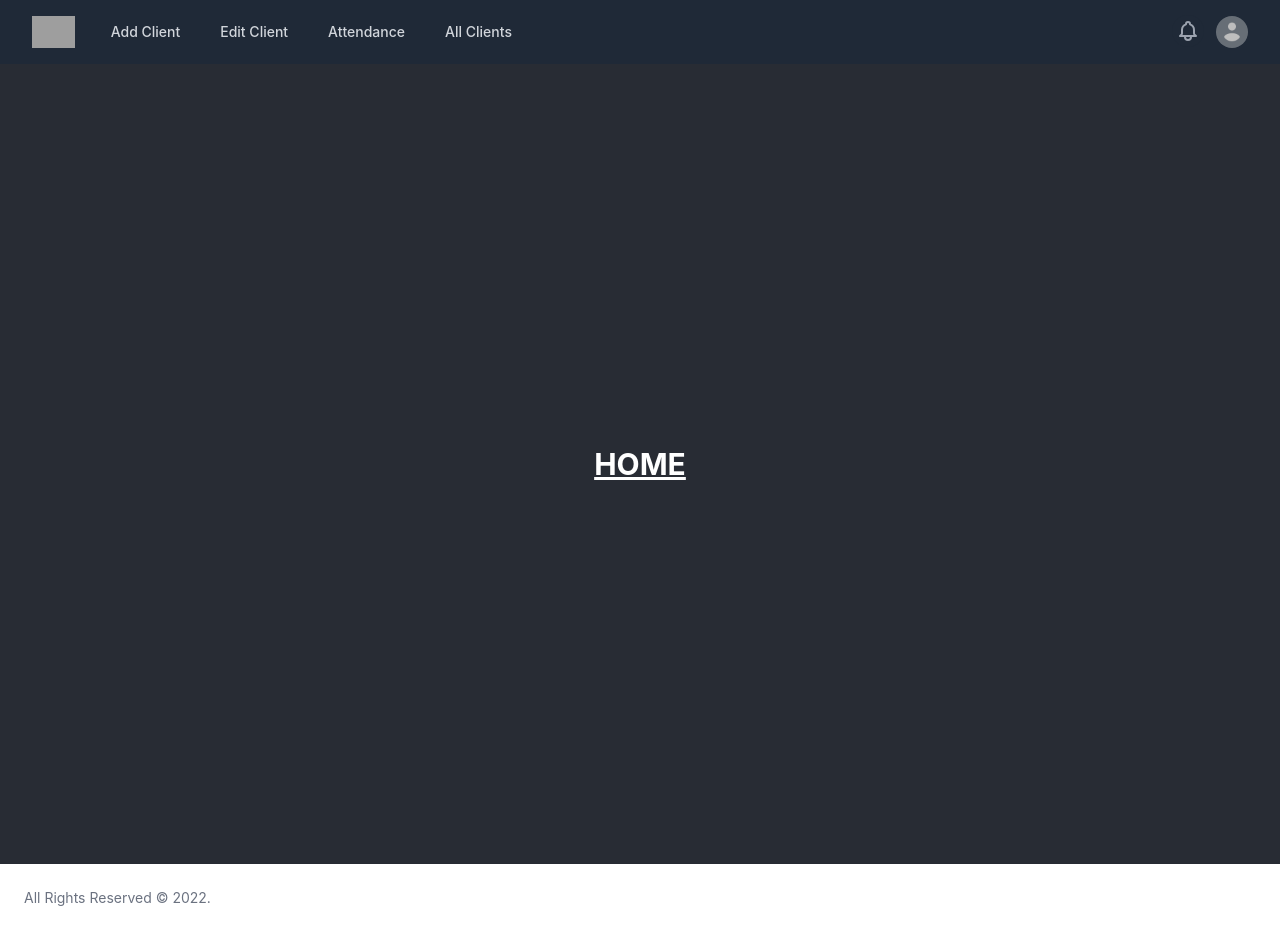
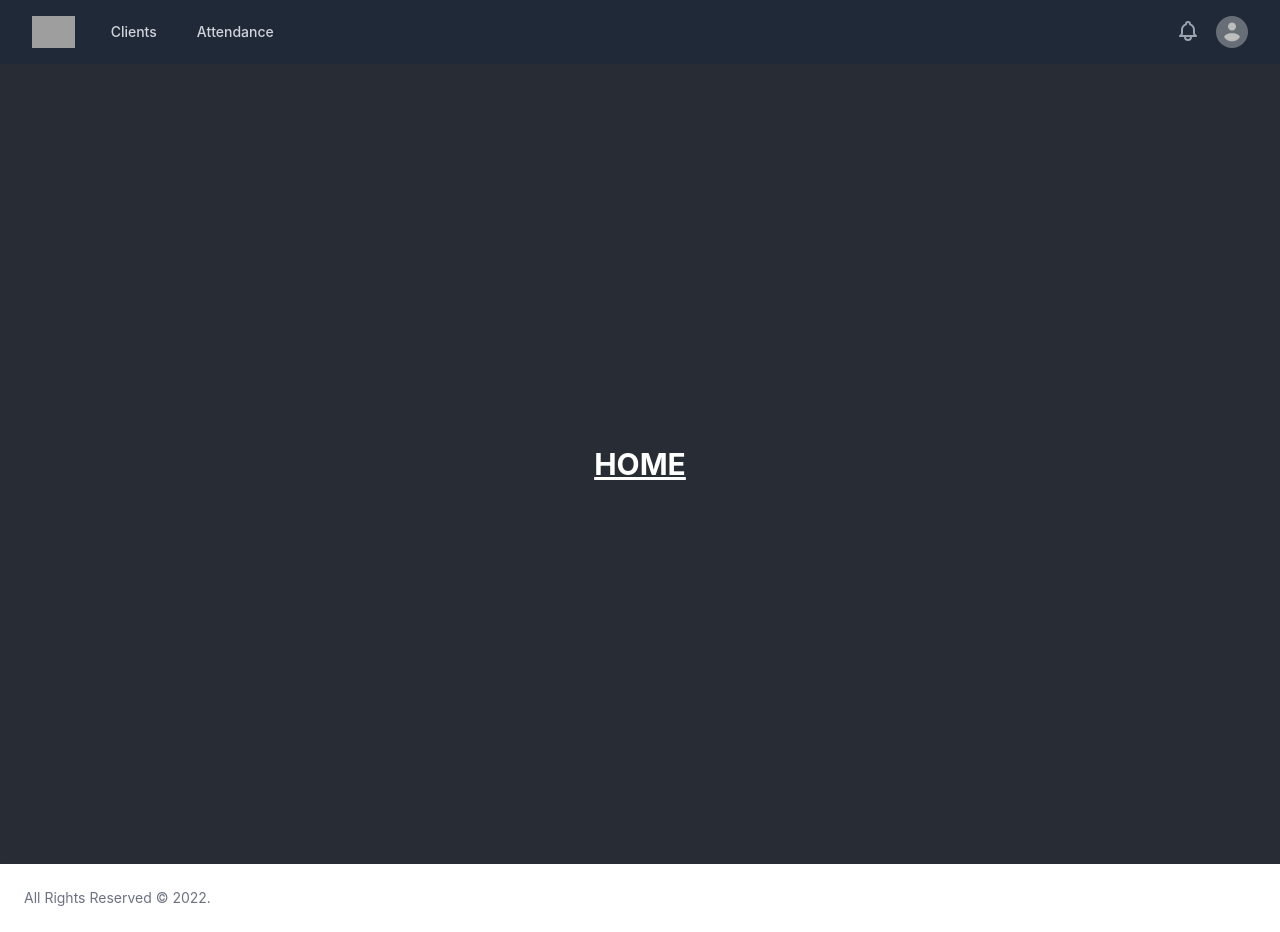
Before and after one commit to RiazCKhan/client-management-portal, a React (Create React App) app in the folder frontend/: page / in a window 1280 px wide. Built offline with nearby package versions, Linux system fonts and the light colour scheme; grey boxes are pictures that could not be loaded.

Commit message:
reduce NavBar options to Clients and Attendance

```diff
--- a/frontend/src/components/Navbar.jsx
+++ b/frontend/src/components/Navbar.jsx
@@ -6,10 +6,8 @@ import { BellIcon, MenuIcon, XIcon } from '@heroicons/react/outline'
 import { Link } from "react-router-dom";
 
 const navigation = [
-  { name: 'Add Client', to: '/add', current: false },
-  { name: 'Edit Client', to: '/edit', current: false },
+  { name: 'Clients', to: '/clients', current: false },
   { name: 'Attendance', to: '/attendance', current: false },
-  { name: 'All Clients', to: '/activeclients', current: false }
 ]
 
 function classNames(...classes) {
```
